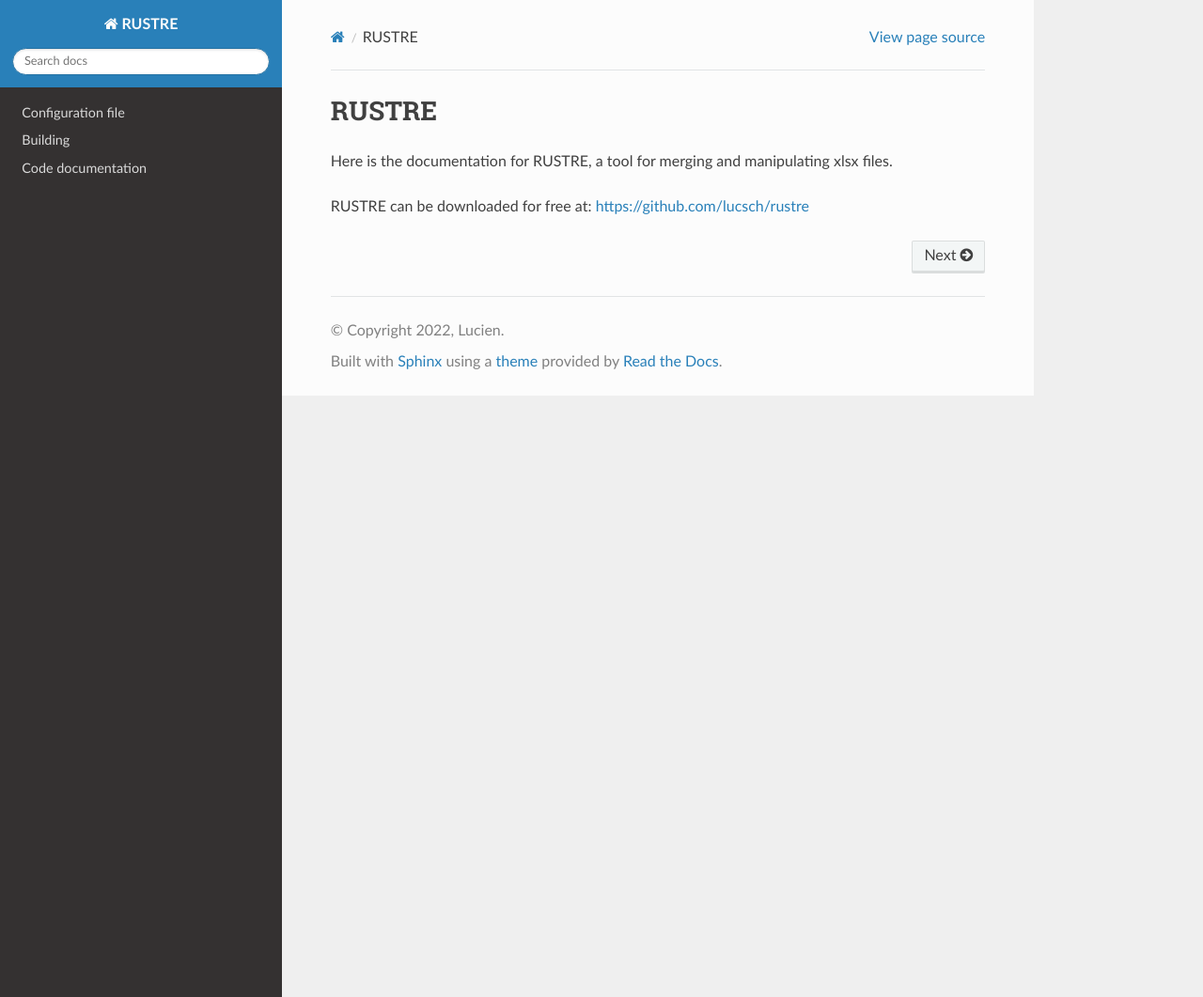
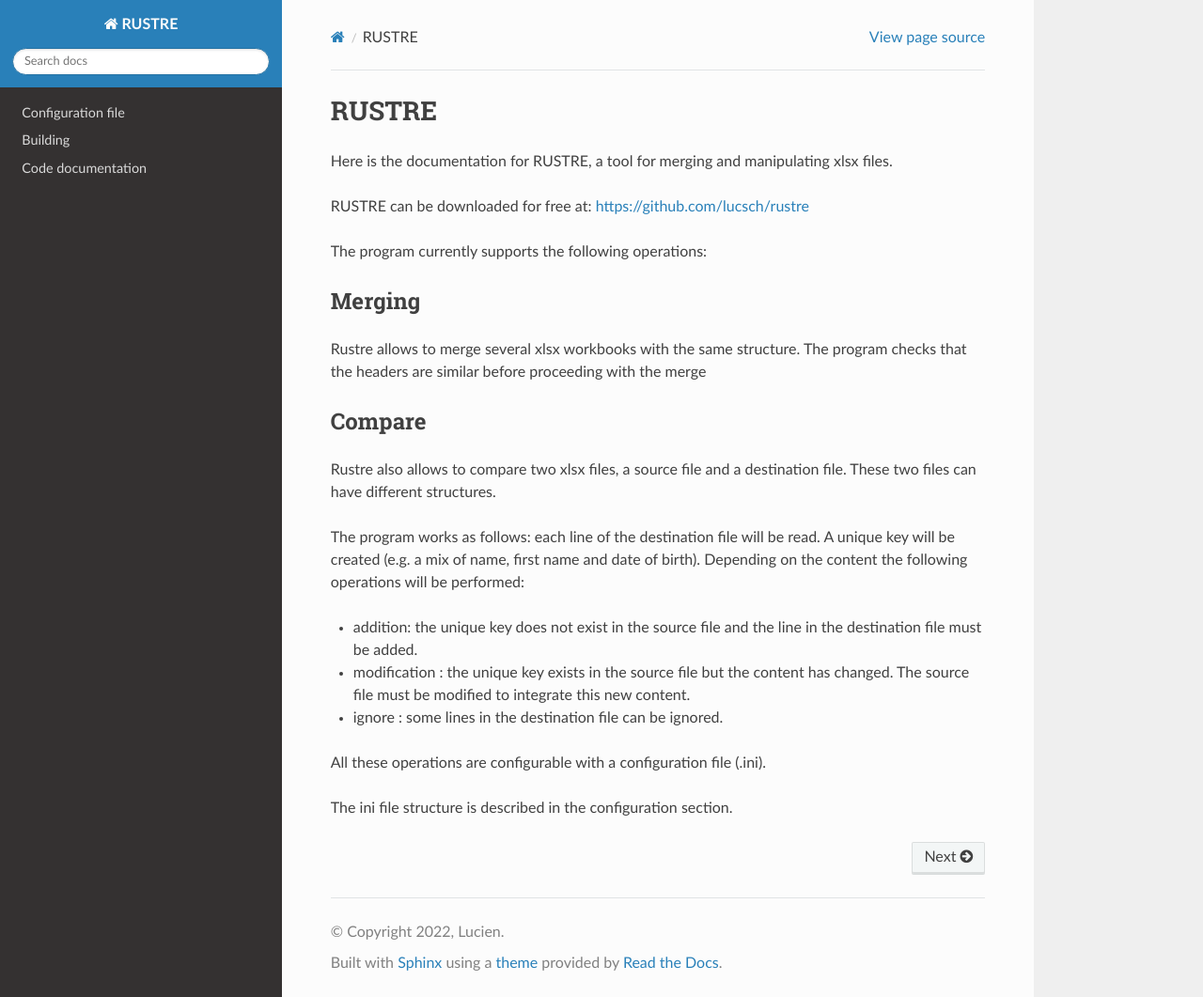
Before and after one commit to lucsch/rustre, a Sphinx documentation site: the page built from docs/source/index.rst, in a window 1280 px wide and 1061 px high. Shown: the whole window at 94% size. Built offline with Sphinx 7.4.7 and the Read the Docs theme 2.0.0, drawn with Linux system fonts in a browser that asks for light colours.

Commit message:
Updating documentation

```diff
--- a/docs/source/index.rst
+++ b/docs/source/index.rst
@@ -7,6 +7,29 @@ Here is the documentation for RUSTRE, a tool for merging and manipulating xlsx f
 
 RUSTRE can be downloaded for free at: https://github.com/lucsch/rustre
 
+The program currently supports the following operations:
+
+Merging
+***********************
+
+Rustre allows to merge several xlsx workbooks with the same structure. The program checks that the
+headers are similar before proceeding with the merge
+
+Compare
+**********************
+
+Rustre also allows to compare two xlsx files, a source file and a destination file. These two files can have different structures.
+
+The program works as follows: each line of the destination file will be read. A unique key will be created (e.g. a mix of name, first name and date of birth). Depending on the content the following operations will be performed:
+
+- addition: the unique key does not exist in the source file and the line in the destination file must be added.
+- modification : the unique key exists in the source file but the content has changed. The source file must be modified to integrate this new content.
+- ignore : some lines in the destination file can be ignored.
+
+All these operations are configurable with a configuration file (.ini).
+
+The ini file structure is described in the configuration section.
+
 
 .. toctree::
    :maxdepth: 4
```
Also changed, not shown: docs/source/build.md (+6 -0 lines), docs/source/img/rustre_gui.png (added).
